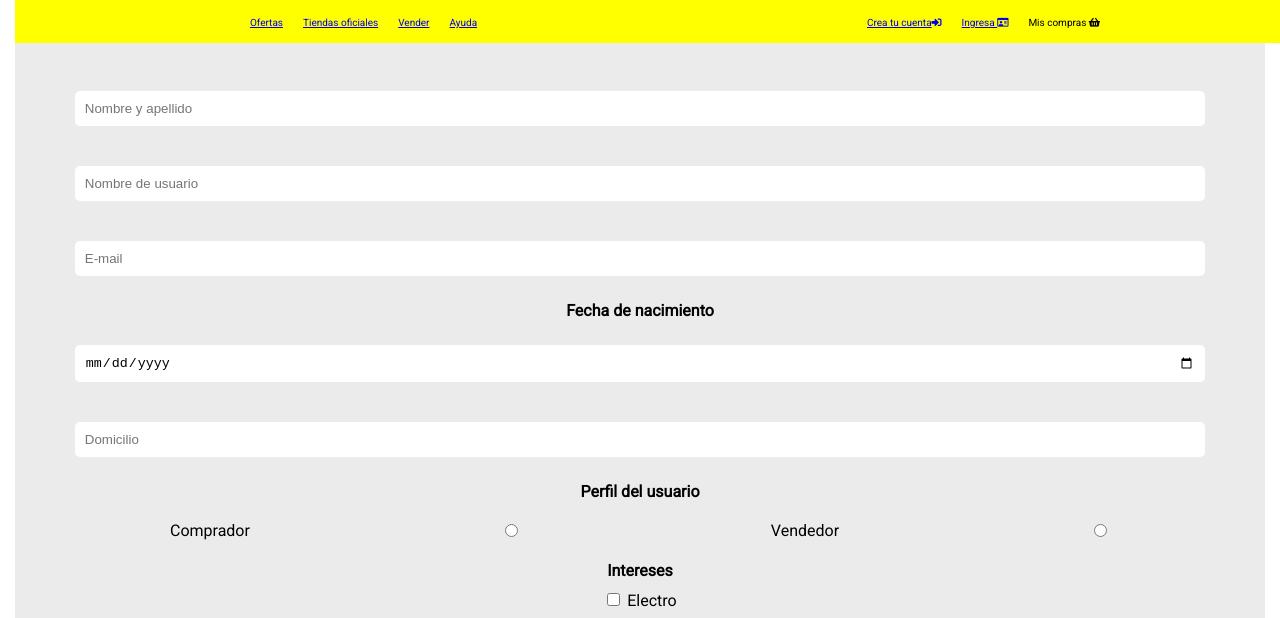
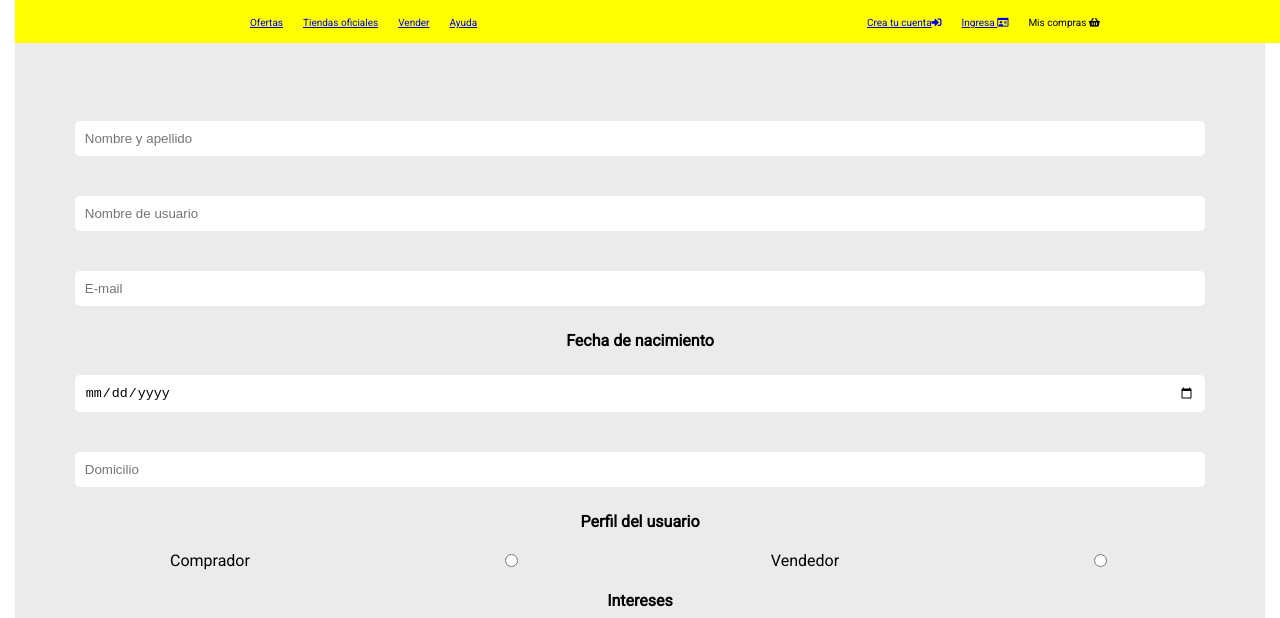
Before and after one commit to agustinadm8/proyecto-agustina-dimarco-ml, a website: page views/register.html in a window 1280 px wide. Shown: the part 159-777 px from the top of the page. Drawn offline with Linux system fonts and the light colour scheme.

Commit message:
register css

```diff
--- a/public/css/register.css
+++ b/public/css/register.css
@@ -141,11 +141,15 @@ footer i {
 @media (min-width:481px) {
 
     body{
-        padding-top: 160px;
+        padding-top: 120px;
     }
 
     .descripcion{
         display: flex;
+    }
+
+    main > form{
+        padding-top: 30px
     }
 
     .main-header{
```
